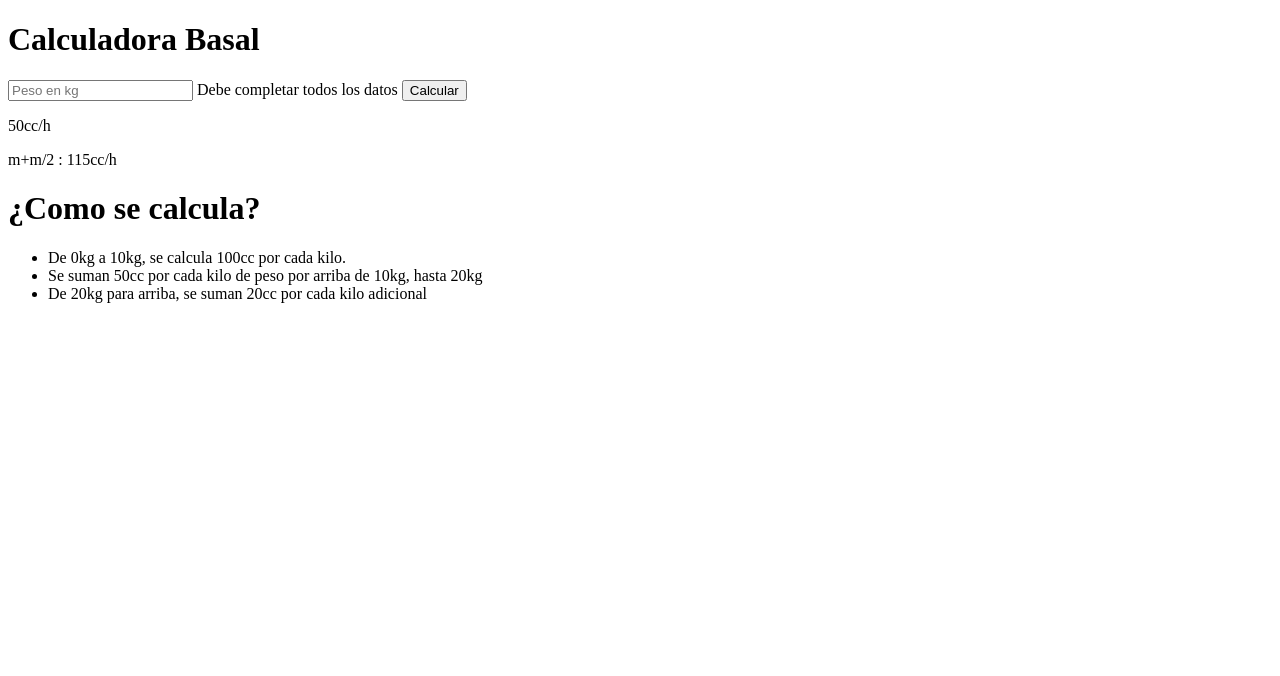
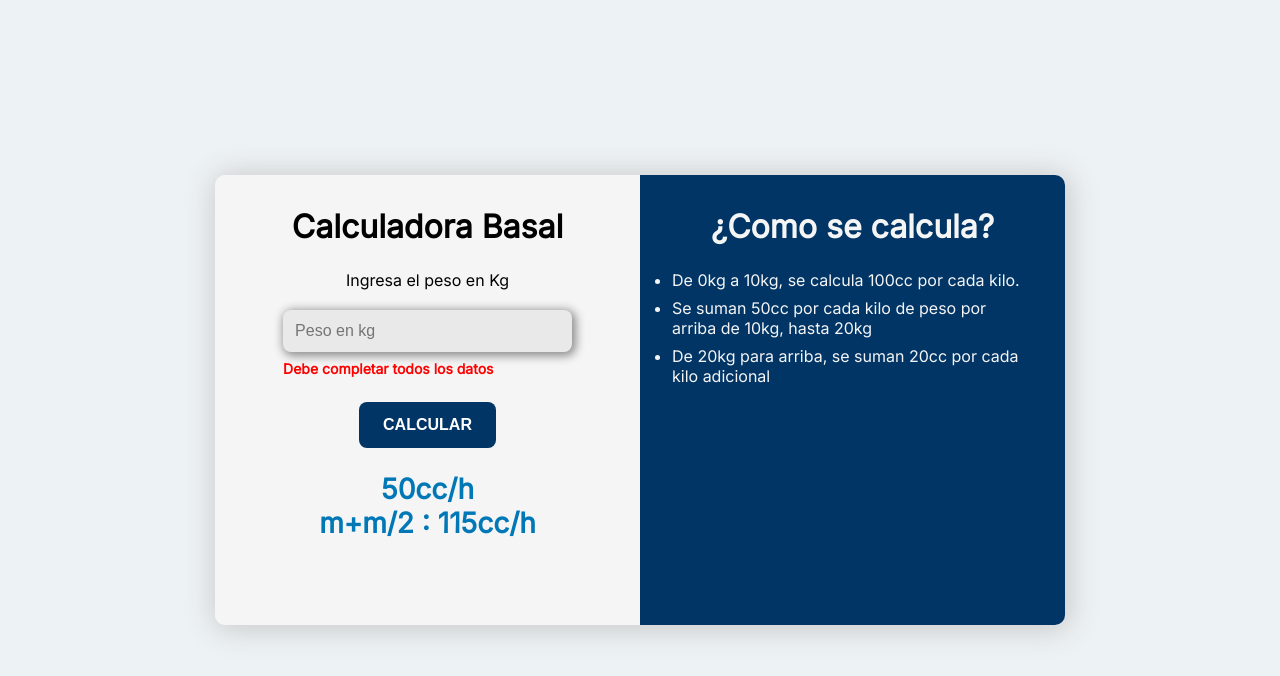
Before and after one commit to MatiasMedina02/Calculadora-basal, a plain HTML site: page index.html in a window 1280 px wide. Drawn offline with Linux system fonts and the light colour scheme.

Commit message:
Estilos agregados

```diff
--- a/index.html
+++ b/index.html
@@ -5,22 +5,26 @@
   <meta charset="UTF-8">
   <meta name="viewport" content="width=device-width, initial-scale=1.0">
   <title>Calculadora de Hidratación Basal</title>
+  <link rel="stylesheet" href="./styles.css">
 </head>
 
 <body>
-  <div>
-    <form>
-      <h1>Calculadora Basal</h1>
-      <input type="number" placeholder="Peso en kg">
-      <span>Debe completar todos los datos</span>
-      <button>Calcular</button>
-      <p>50cc/h</p>
-      <p>m+m/2 : 115cc/h</p>
+  <div id="container">
+    <form id="calculator_form" class="container_div">
+      <h1 class="title">Calculadora Basal</h1>
+      <h3 class="subtitle">Ingresa el peso en Kg</h3>
+      <div class="container_input">
+        <input type="number" placeholder="Peso en kg">
+        <span class="error">Debe completar todos los datos</span>
+      </div>
+      <button class="calculator_btn">Calcular</button>
+      <p class="result">50cc/h</p>
+      <p class="result">m+m/2 : 115cc/h</p>
     </form>
 
-    <div>
-      <h1>¿Como se calcula?</h1>
-      <ul>
+    <div id="calculator_content" class="container_div">
+      <h1 class="title">¿Como se calcula?</h1>
+      <ul class="calculator_list">
         <li>De 0kg a 10kg, se calcula 100cc por cada kilo.</li>
         <li>Se suman 50cc por cada kilo de peso por arriba de 10kg, hasta 20kg</li>
         <li>De 20kg para arriba, se suman 20cc por cada kilo adicional</li>
--- /dev/null
+++ b/styles.css
@@ -0,0 +1,156 @@
+@import url('https://fonts.googleapis.com/css2?family=Inter&display=swap');
+
+html {
+  box-sizing: border-box;
+}
+
+*,
+*::before,
+*::after {
+  box-sizing: inherit;
+  margin: 0;
+  padding: 0;
+}
+
+body {
+  font-family: 'Inter', sans-serif;
+  width: 100vw;
+  height: 100vh;
+  background-color: #edf2f4;
+  display: flex;
+  justify-content: center;
+  align-items: center;
+}
+
+#container {
+  width: 850px;
+  height: 450px;
+  display: flex;
+  border-radius: 10px;
+  overflow: hidden;
+  box-shadow: 2px 2px 30px 2px #c7c7c7;
+}
+
+.container_div {
+  width: 100%;
+  display: flex;
+  flex-direction: column;
+  align-items: center;
+  padding: 32px;
+}
+
+#calculator_form {
+  background-color: #f5f5f5;
+}
+
+#calculator_content {
+  background-color: #003566;
+  color: #f5f5f5;
+}
+
+.title {
+  margin-bottom: 24px;
+  font-size: 32px;
+}
+
+.subtitle {
+  margin-bottom: 20px;
+  font-size: 16px;
+  font-weight: 500;
+}
+
+.container_input {
+  width: 80%;
+}
+
+input {
+  width: 100%;
+  background-color: #e9e9e9;
+  border: none;
+  outline: none;
+  font-size: 16px;
+  padding: 12px;
+  margin-bottom: 6px;
+  border-radius: 8px;
+  box-shadow: 2px 2px 10px 2px #8d8d8d;
+}
+
+input::-webkit-inner-spin-button,
+input::-webkit-outer-spin-button {
+  -webkit-appearance: none;
+}
+
+.error {
+  font-size: 14px;
+  font-weight: bold;
+  color: #ff0000;
+}
+
+.calculator_btn {
+  display: block;
+  margin: 24px 0;
+  padding: 14px 24px;
+  font-size: 16px;
+  font-weight: 600;
+  text-transform: uppercase;
+  color: #ffffff;
+  background-color: #003566;
+  border: none;
+  border-radius: 8px;
+  cursor: pointer;
+  transition: background-color 0.3s ease;
+}
+
+.calculator_btn:hover {
+  cursor: pointer;
+  background-color: #0156a5;
+}
+
+.result {
+  font-size: 28px;
+  font-weight: 800;
+  color: #0077b6;
+}
+
+.calculator_list li {
+  font-size: 16px;
+  padding-bottom: 8px;
+}
+
+@media screen and (max-width: 767px) {
+  #container {
+    width: 320px;
+    height: 600px;
+    display: flex;
+    flex-direction: column;
+  }
+
+  #calculator_form {
+    height: 55%;
+  }
+
+  #calculator_content {
+    height: 45%;
+  }
+
+  .title {
+    font-size: 28px;
+    margin-bottom: 16px;
+  }
+
+  .subtitle {
+    margin-bottom: 14px;
+  }
+
+  .container_input {
+    width: 100%;
+  }
+
+  .calculator_btn {
+    margin: 16px 0;
+  }
+
+  .result {
+    font-size: 20px;
+  }
+}
```
